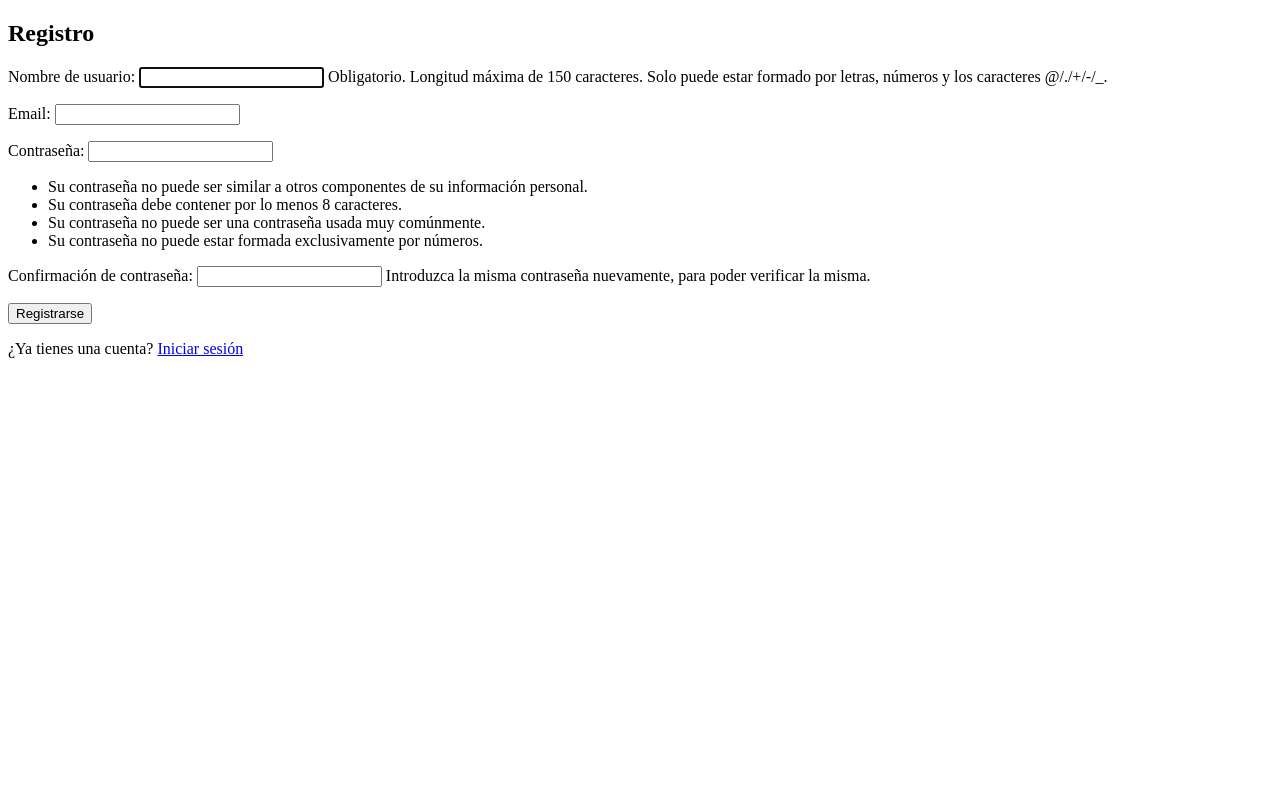
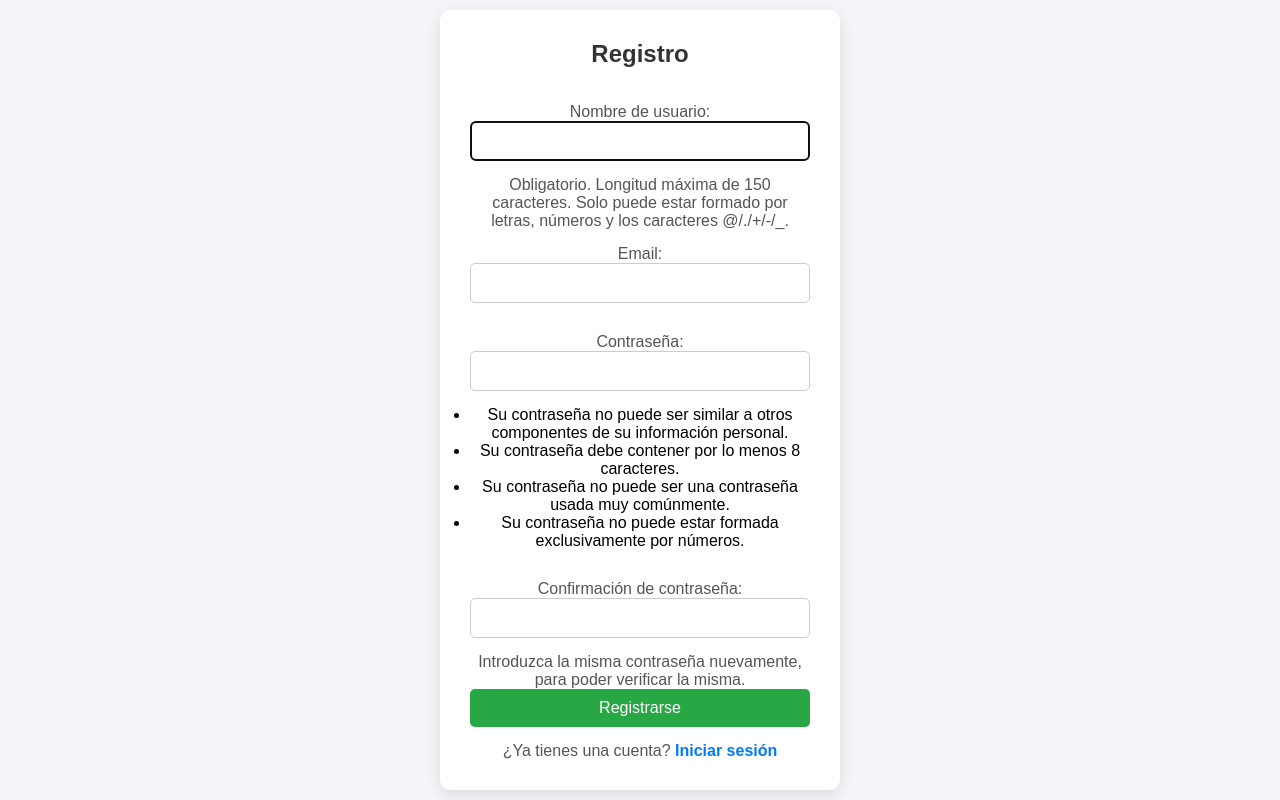
Before and after one commit to francogodoyy/BlogEmprendimientos, a Django app: page /register/ in a window 1280 px wide. Run offline with Django 5.2, Linux system fonts and the light colour scheme.

Commit message:
Ultimos cambios
:100:

```diff
--- a/static/css/styles.css
+++ b/static/css/styles.css
@@ -49,3 +49,104 @@
 .btn-custom:hover {
     background-color: #343a40;
 }
+
+* {
+    margin: 0;
+    padding: 0;
+    box-sizing: border-box;
+}
+
+body {
+    font-family: 'Arial', sans-serif;
+    background-color: #f4f4f9;
+    display: flex;
+    justify-content: center;
+    align-items: center;
+    height: 100vh;
+    margin: 0;
+}
+
+.form-container {
+    background-color: white;
+    padding: 30px;
+    border-radius: 10px;
+    box-shadow: 0 5px 15px rgba(0, 0, 0, 0.1);
+    width: 100%;
+    max-width: 400px;
+    text-align: center;
+}
+
+h2 {
+    margin-bottom: 20px;
+    color: #333;
+    font-size: 24px;
+}
+
+form {
+    display: flex;
+    flex-direction: column;
+}
+
+form input[type="text"],
+form input[type="email"],
+form input[type="password"] {
+    padding: 10px;
+    margin-bottom: 15px;
+    border: 1px solid #ccc;
+    border-radius: 5px;
+    font-size: 16px;
+    width: 100%;
+}
+
+form button {
+    padding: 10px;
+    background-color: #28a745;
+    color: white;
+    border: none;
+    border-radius: 5px;
+    cursor: pointer;
+    font-size: 16px;
+    transition: background-color 0.3s ease;
+}
+
+form button:hover {
+    background-color: #218838;
+}
+
+p {
+    margin-top: 15px;
+    color: #555;
+}
+
+p a {
+    color: #007bff;
+    text-decoration: none;
+    font-weight: bold;
+}
+
+p a:hover {
+    text-decoration: underline;
+}
+
+/* Responsivo */
+@media (max-width: 768px) {
+    .form-container {
+        padding: 20px;
+    }
+}
+
+@media (max-width: 480px) {
+    h2 {
+        font-size: 20px;
+    }
+
+    form input[type="text"],
+    form input[type="email"],
+    form input[type="password"] {
+        font-size: 14px;
+    }
+
+    form button {
+        font-size: 14px;
+    }
+}
```
Also changed, not shown: blog/settings.py (+7 -3 lines).
